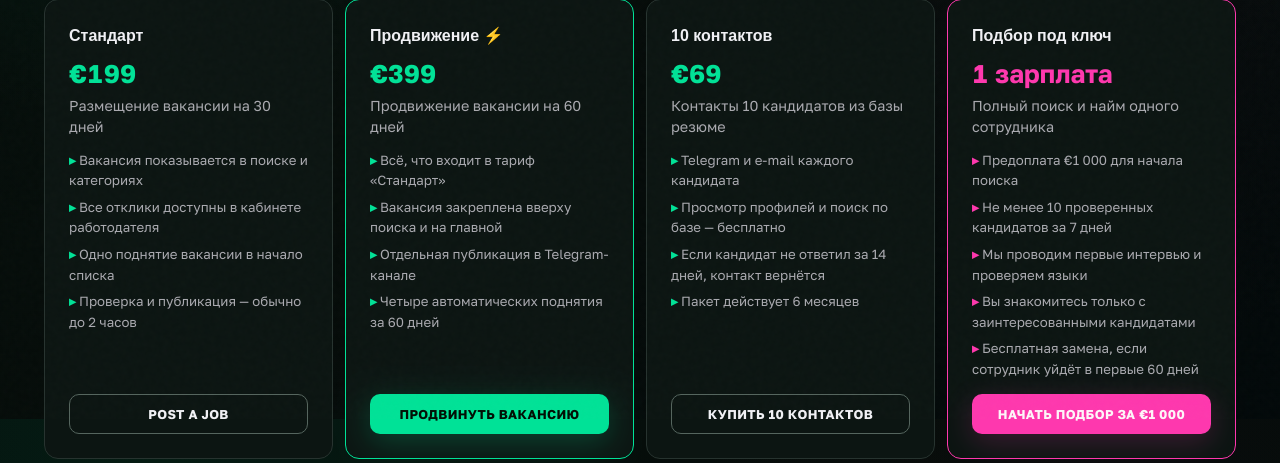
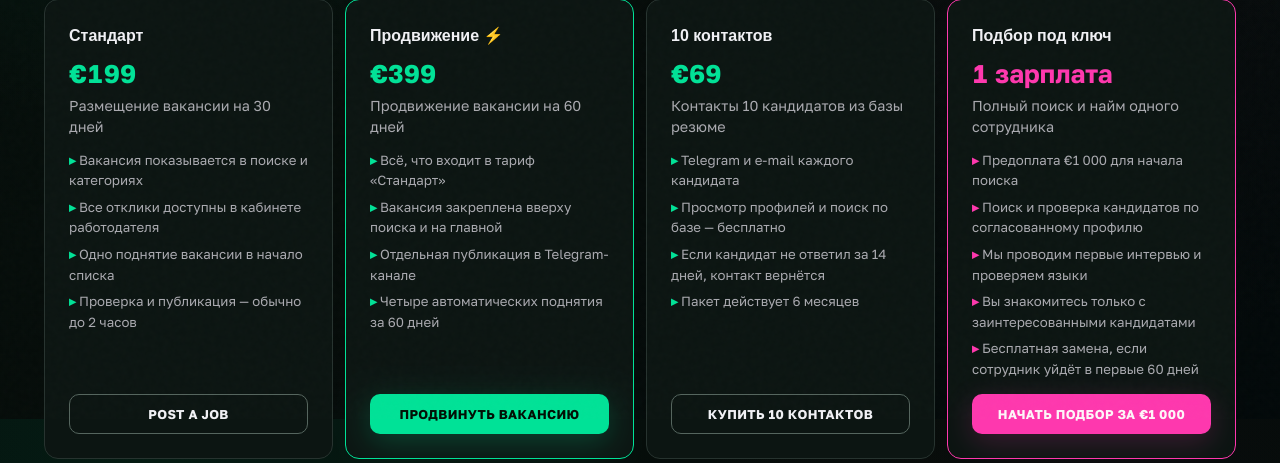
Before and after one commit to TimVR13/spinhire, a FastAPI app: page /post-job in a window 1280 px wide. Shown: the part 381-844 px from the top of the page. Run offline with FastAPI, Linux system fonts and the light colour scheme; some web fonts are replaced.

Commit message:
Remove unsupported candidate guarantee

```diff
--- a/post-job.html
+++ b/post-job.html
@@ -174,7 +174,7 @@
         <div class="price">1 зарплата <span>кандидата</span></div>
         <ul>
           <li>Предоплата €1 000 — и начинаем поиск</li>
-          <li>Шорт-лист 10+ проверенных кандидатов за 7 дней</li>
+          <li>Поиск и проверка кандидатов по согласованному профилю</li>
           <li>Рекрутер SpinHire проводит первичные интервью и проверку языков</li>
           <li>Интро только с согласными кандидатами</li>
           <li>Кандидат ушёл в первые 60 дней — ищем замену без доплат</li>
--- a/server/templates/post_job.html
+++ b/server/templates/post_job.html
@@ -68,7 +68,7 @@
         <div class="salary" style="color: var(--pink);">1 зарплата</div><span class="per">Полный поиск и найм одного сотрудника</span>
         <ul>
           <li>Предоплата €1 000 для начала поиска</li>
-          <li>Не менее 10 проверенных кандидатов за 7 дней</li>
+          <li>Поиск и проверка кандидатов по согласованному профилю</li>
           <li>Мы проводим первые интервью и проверяем языки</li>
           <li>Вы знакомитесь только с заинтересованными кандидатами</li>
           <li>Бесплатная замена, если сотрудник уйдёт в первые 60 дней</li>
```
